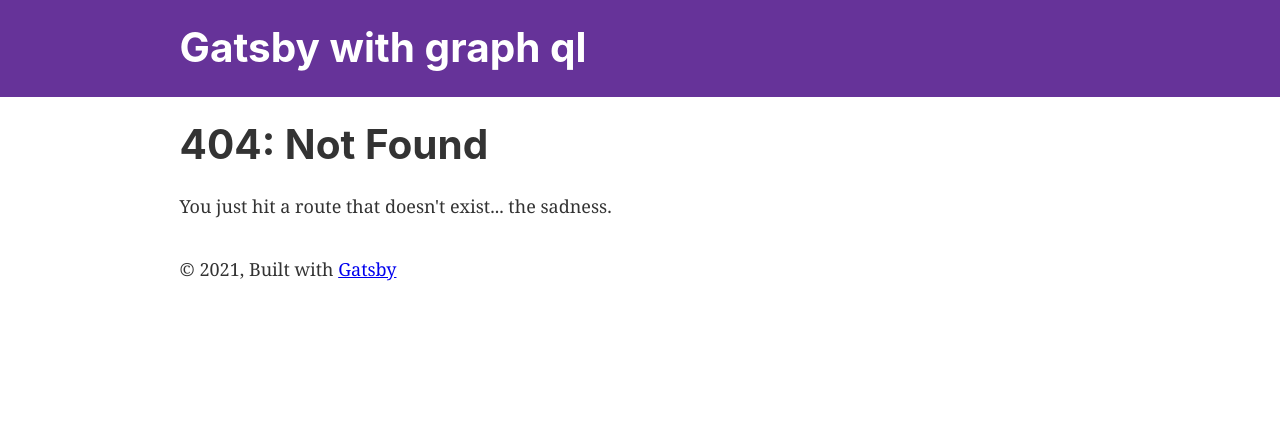
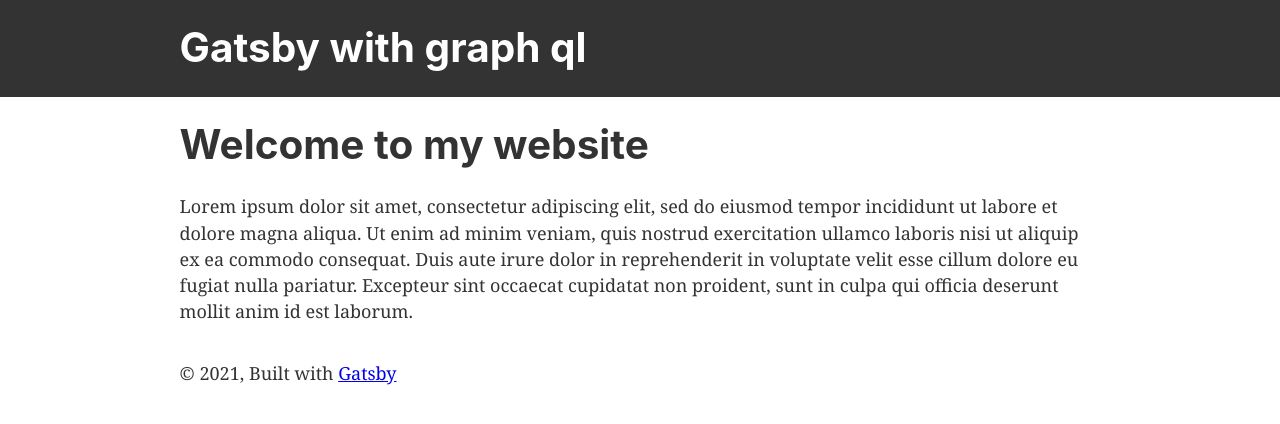
Before and after one commit to soregashi-27/gatsby-with-graphql, a Gatsby site: page /about in a window 1280 px wide. Before the commit this address had no page. Built offline with nearby package versions, Linux system fonts and the light colour scheme; Gatsby itself is replaced by a stand-in of ours.

Commit message:
Aboutページを追加

```diff
--- a/src/components/header.js
+++ b/src/components/header.js
@@ -5,7 +5,7 @@ import { Link } from "gatsby"
 const Header = ({ siteTitle }) => (
   <header
     style={{
-      background: `rebeccapurple`,
+      background: `#333`,
       marginBottom: `1.45rem`,
     }}
   >
--- /dev/null
+++ b/src/pages/about.js
@@ -0,0 +1,22 @@
+import React from "react"
+
+import Layout from "../components/layout"
+
+const AboutPage = () => {
+  return (
+    <Layout>
+      <h1>Welcome to my website</h1>
+      <p>
+        Lorem ipsum dolor sit amet, consectetur adipiscing elit, sed do eiusmod
+        tempor incididunt ut labore et dolore magna aliqua. Ut enim ad minim
+        veniam, quis nostrud exercitation ullamco laboris nisi ut aliquip ex ea
+        commodo consequat. Duis aute irure dolor in reprehenderit in voluptate
+        velit esse cillum dolore eu fugiat nulla pariatur. Excepteur sint
+        occaecat cupidatat non proident, sunt in culpa qui officia deserunt
+        mollit anim id est laborum.
+      </p>
+    </Layout>
+  )
+}
+
+export default AboutPage
--- a/src/pages/index.js
+++ b/src/pages/index.js
@@ -19,9 +19,6 @@ const IndexPage = () => (
       alt="A Gatsby astronaut"
       style={{ marginBottom: `1.45rem` }}
     />
-    <p>
-      <Link to="/page-2/">Go to page 2</Link> <br />
-    </p>
   </Layout>
 )
 
```
